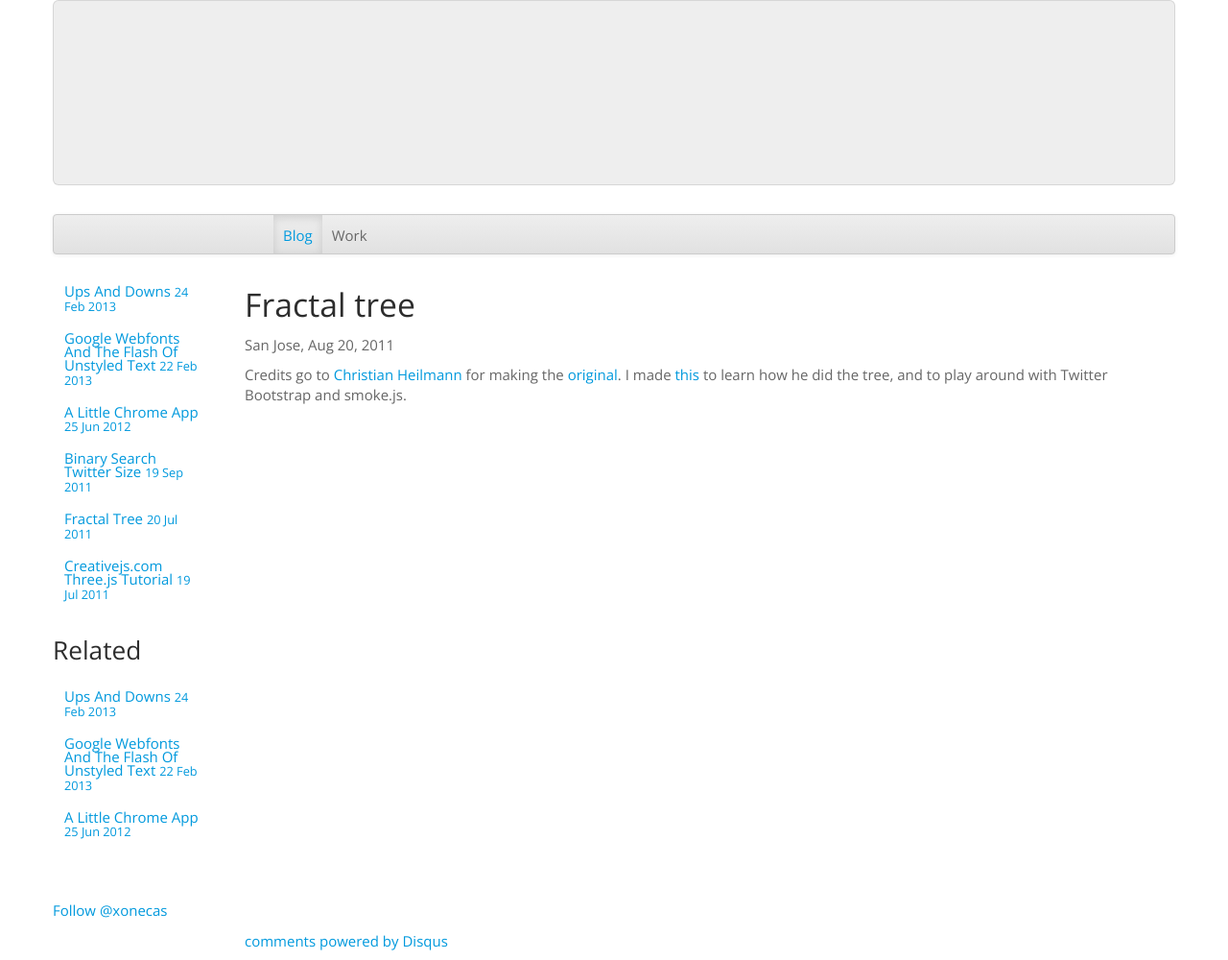
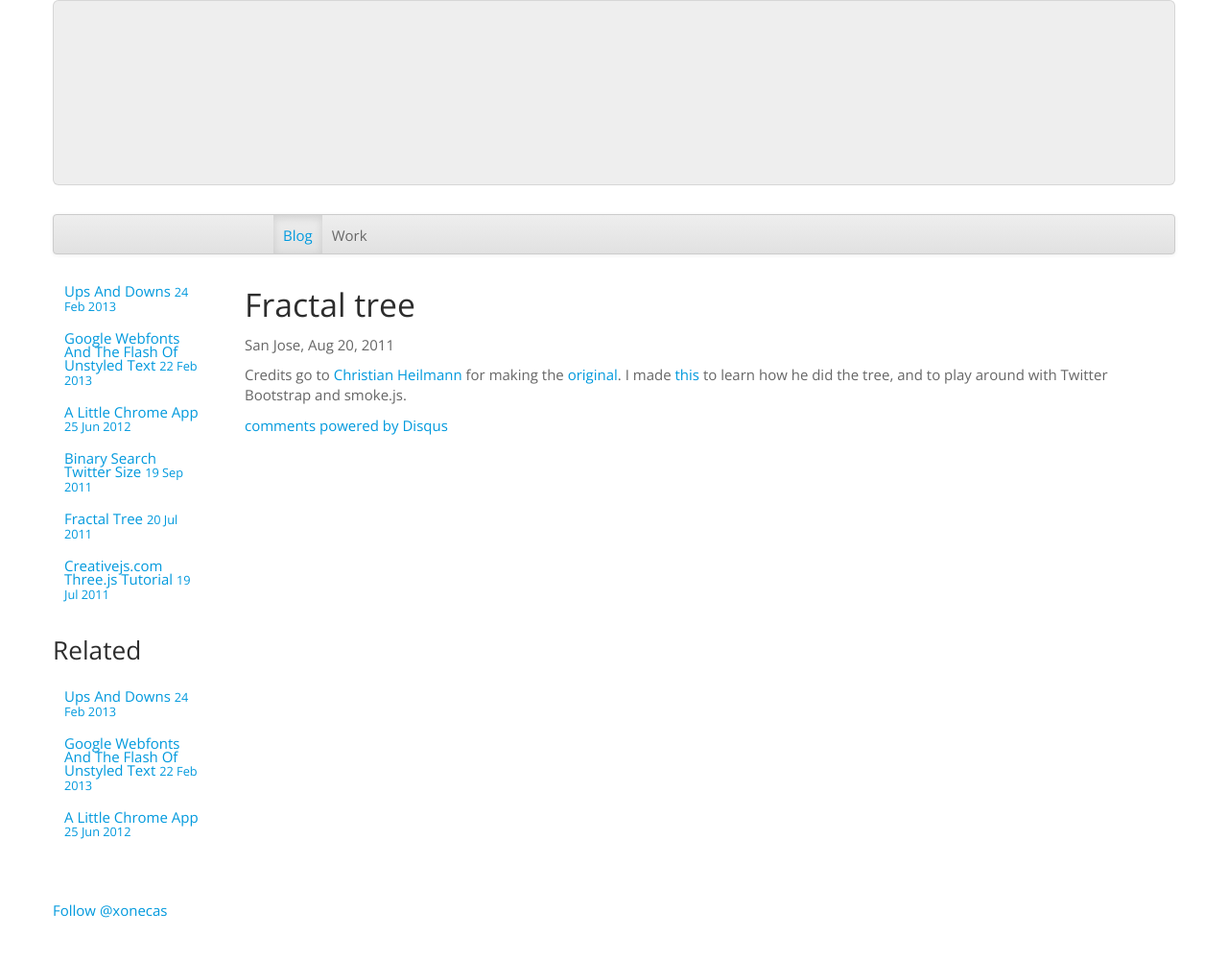
Before and after one commit to xonecas/xonecas.github.com, a Jekyll site: the page built from _posts/2011-07-20-fractal-tree.markdown, in a window 1280 px wide. Shown: the whole page at 96% size. Built offline with Jekyll 4.4.1, drawn with Linux system fonts in a browser that asks for light colours; comment, search, counter and statistics services are not loaded; after the commit the page ends 970 px from its top, so only the background shows below that; grey boxes are pictures that could not be loaded.

Commit message:
layout fix

```diff
--- a/_layouts/post.html
+++ b/_layouts/post.html
@@ -31,10 +31,6 @@
     </div>
     <div class="span10">
         {{ content }}
-    </div>
-</div>
-<div class="row-fluid">
-    <div class="offset2 span10">
 
         <div id="disqus_thread"></div>
         <script type="text/javascript">
@@ -50,6 +46,5 @@
         </script>
         <noscript>Please enable JavaScript to view the <a href="http://disqus.com/?ref_noscript">comments powered by Disqus.</a></noscript>
         <a href="http://disqus.com" class="dsq-brlink">comments powered by <span class="logo-disqus">Disqus</span></a>
-
     </div>
 </div>
```
